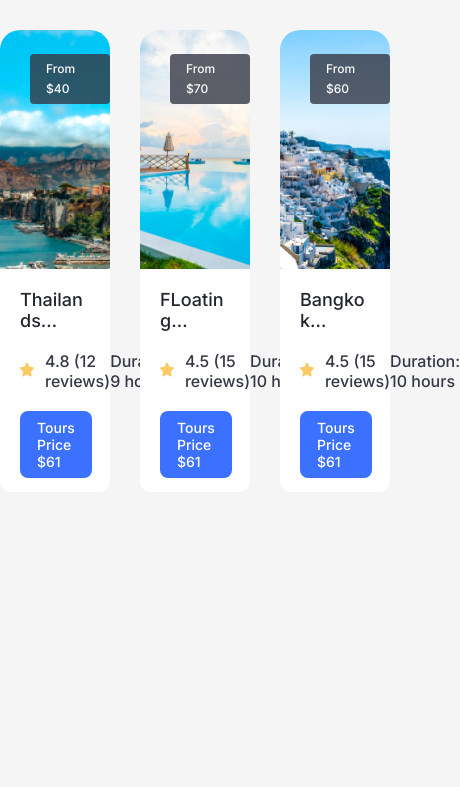
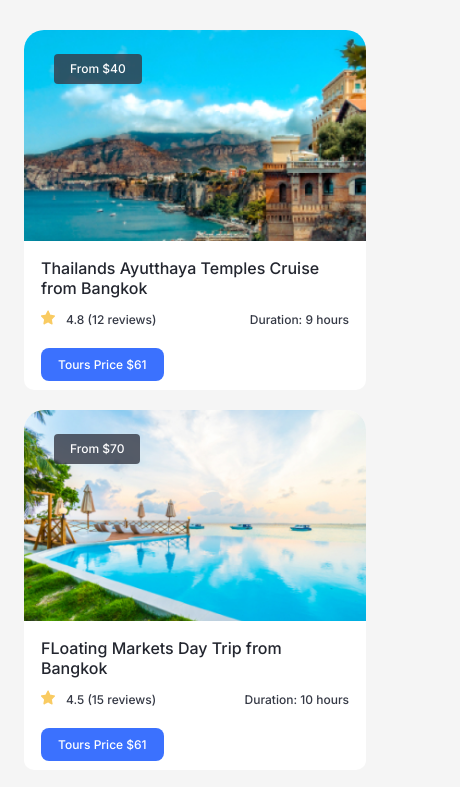
Before and after one commit to NilK-Duy/trip-traveller, a plain HTML site: page index.html in a window 390 px wide. Shown: the top 787 px of the page, 460 px wide, since content can reach past the window. Drawn offline with Linux system fonts and the light colour scheme.

Commit message:
#1 add tour-list reponsive

```diff
--- a/main.css
+++ b/main.css
@@ -11,7 +11,7 @@ body {
   font-weight: 500;
   font-style: normal;
   background-color: #f5f5f5;
-  padding: 30px 0;
+  padding: 30px 24px;
 }
 
 .tour-list-container {
@@ -114,3 +114,40 @@ body {
   line-height: 20px;
   border-radius: 4px;
 }
+
+/* @media screen and (min-width: breakpoints) */
+/* @media screen and (min-width: 320px){} */
+
+/* @media screen and (max-width: breakpoints -0.02px) */
+/* @media screen and (max-width: 1023.98px){} */
+
+/* @media screen and (min-width: breakpoints) and (max-width: breakpooints){} */
+
+@media screen and (max-width: 767.68px) {
+  .tour-list {
+    row-gap: 20px;
+  }
+  .tour {
+    width: 100%;
+  }
+  .tour-title {
+    font-size: 16px;
+    margin-bottom: 12px;
+  }
+  .tour-button,
+  .tour-rating {
+    font-size: 12px;
+  }
+  .tour-content {
+    padding: 17px 17px 9px;
+  }
+  .tour-image {
+    height: 211px;
+  }
+}
+
+@media screen and (min-width: 767.7px) and (max-width: 1023.68px) {
+  .tour {
+    width: calc(50% - 20px);
+  }
+}
```
Also changed, not shown: 1 other file.
